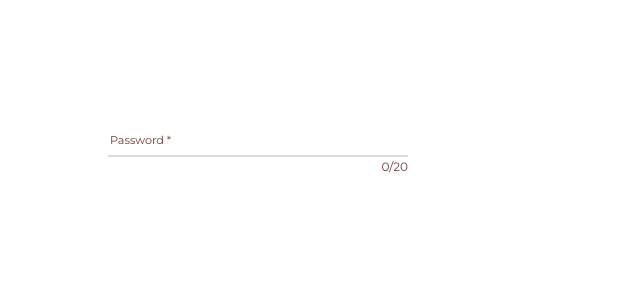
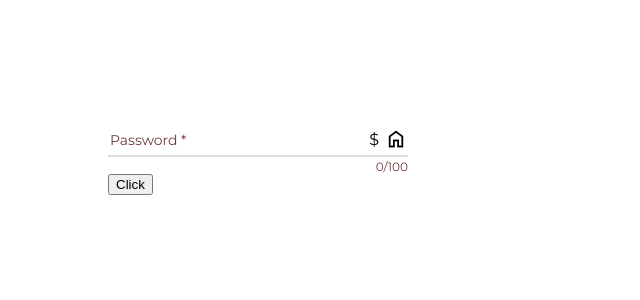
Before and after one commit to dlamas-root/vue-mosaic, a Vue app: page / in a window 1280 px wide. Before the commit this address had no page. Shown: the top 300 px of the page, without its empty margins (0-640 px from the left). Built offline with nearby package versions, Linux system fonts and the light colour scheme.

Commit message:
Added icons library and icon component

```diff
--- a/src/App.vue
+++ b/src/App.vue
@@ -1,10 +1,30 @@
 <script setup lang="ts">
+import { ref } from 'vue'
 import VmInputText from './components/VmInputText/VmInputText.vue'
+
+const hint = ref()
+
+function toggleHint() {
+  if (hint.value) {
+    hint.value = undefined
+  } else {
+    hint.value = 'Example'
+  }
+}
 </script>
 
 <template>
   <div style="width: 300px; padding: 100px">
-    <VmInputText label="Password" counter required max-length="20" />
+    <VmInputText
+      label="Password"
+      counter
+      required
+      max-length="100"
+      :hint="hint"
+      append-icon="home"
+      suffix="$"
+    />
+    <button @click="toggleHint">Click</button>
   </div>
 </template>
 
--- /dev/null
+++ b/src/components/VmIcon/VmIcon.vue
@@ -0,0 +1,33 @@
+<script setup lang="ts">
+import { computed } from 'vue'
+
+const props = defineProps({
+  name: {
+    type: String,
+    required: true
+  },
+  filled: Boolean,
+  weight: {
+    type: [Number, String],
+    default: 400
+  },
+  size: {
+    type: [Number, String],
+    default: 20
+  }
+})
+
+const style = computed(
+  () => `'FILL' ${props.filled ? '1' : '0'}, 'wght' ${props.weight}, 'GRAD' 0, 'opsz' ${props.size}`
+)
+</script>
+
+<template>
+  <span
+    style="align-self: center"
+    class="material-symbols-outlined"
+    :style="{ fontVariationSettings: style }"
+  >
+    {{ name }}
+  </span>
+</template>
--- a/src/components/VmInputText/VmInputText.vue
+++ b/src/components/VmInputText/VmInputText.vue
@@ -1,5 +1,6 @@
 <script setup lang="ts">
 import { computed, ref, type Ref } from 'vue'
+import VmIcon from '../VmIcon/VmIcon.vue'
 
 const model = defineModel<String>()
 
@@ -14,7 +15,6 @@ const props = defineProps({
   loading: Boolean,
   name: String,
   prefix: String,
-  prependIcon: String,
   readonly: Boolean,
   required: Boolean,
   rules: Array<Function>,
@@ -37,7 +37,9 @@ const count = computed(() => model.value?.length || 0)
 <template>
   <div class="vm-field">
     <div class="vm-input-field">
-      <slot name="prepend"></slot>
+      <span class="vm-input-prefix" v-if="prefix">
+        {{ prefix }}
+      </span>
       <input
         v-model="model"
         :id
@@ -48,42 +50,22 @@ const count = computed(() => model.value?.length || 0)
         :type="inputType"
         :maxlength="maxLength"
       />
-      <label>
+      <label :class="{ 'vm-label-focused': prefix }">
         <slot name="label">
           {{ label }}
         </slot>
       </label>
+      <span class="vm-input-suffix" v-if="suffix">
+        {{ suffix }}
+      </span>
       <slot name="append">
-        <span v-if="appendIcon"></span>
+        <VmIcon v-if="appendIcon" :name="appendIcon" />
         <span
           v-else-if="type === 'password'"
           class="vm-icon-field"
           @click="showPassword = !showPassword"
         >
-          <svg
-            v-show="!showPassword"
-            height="24"
-            viewBox="0 0 24 24"
-            width="24"
-            xmlns="http://www.w3.org/2000/svg"
-          >
-            <path d="M0 0h24v24H0z" fill="none" />
-            <path
-              d="M12 4.5C7 4.5 2.73 7.61 1 12c1.73 4.39 6 7.5 11 7.5s9.27-3.11 11-7.5c-1.73-4.39-6-7.5-11-7.5zM12 17c-2.76 0-5-2.24-5-5s2.24-5 5-5 5 2.24 5 5-2.24 5-5 5zm0-8c-1.66 0-3 1.34-3 3s1.34 3 3 3 3-1.34 3-3-1.34-3-3-3z"
-            />
-          </svg>
-          <svg
-            v-show="showPassword"
-            height="24"
-            viewBox="0 0 24 24"
-            width="24"
-            xmlns="http://www.w3.org/2000/svg"
-          >
-            <path d="M0 0h24v24H0zm0 0h24v24H0zm0 0h24v24H0zm0 0h24v24H0z" fill="none" />
-            <path
-              d="M12 7c2.76 0 5 2.24 5 5 0 .65-.13 1.26-.36 1.83l2.92 2.92c1.51-1.26 2.7-2.89 3.43-4.75-1.73-4.39-6-7.5-11-7.5-1.4 0-2.74.25-3.98.7l2.16 2.16C10.74 7.13 11.35 7 12 7zM2 4.27l2.28 2.28.46.46C3.08 8.3 1.78 10.02 1 12c1.73 4.39 6 7.5 11 7.5 1.55 0 3.03-.3 4.38-.84l.42.42L19.73 22 21 20.73 3.27 3 2 4.27zM7.53 9.8l1.55 1.55c-.05.21-.08.43-.08.65 0 1.66 1.34 3 3 3 .22 0 .44-.03.65-.08l1.55 1.55c-.67.33-1.41.53-2.2.53-2.76 0-5-2.24-5-5 0-.79.2-1.53.53-2.2zm4.31-.78l3.15 3.15.02-.16c0-1.66-1.34-3-3-3l-.17.01z"
-            />
-          </svg>
+          <VmIcon :name="showPassword ? 'visibility_off' : 'visibility'" size="20" filled />
         </span>
       </slot>
     </div>
@@ -111,14 +93,20 @@ const count = computed(() => model.value?.length || 0)
       top: 52%;
       left: 2px;
       transform: translateY(-50%);
-      color: #703A3A;
-      font-size: 0.7rem;
+      color: #703a3a;
+      font-size: 14px;
       pointer-events: none;
       transition: 0.15s ease;
+
+      &.vm-label-focused {
+        font-size: 0.7rem;
+        top: 10px;
+        transform: translateY(-120%);
+      }
     }
 
     &:has(> input:focus, input:valid) {
-      border-bottom: 2px solid #AC3F3F;
+      border-bottom: 2px solid #ac3f3f;
     }
 
     input {
@@ -133,7 +121,7 @@ const count = computed(() => model.value?.length || 0)
       &:focus,
       &:valid {
         ~ label {
-          font-size: 0.8rem;
+          font-size: 0.7rem;
           top: 10px;
           transform: translateY(-120%);
         }
@@ -142,6 +130,14 @@ const count = computed(() => model.value?.length || 0)
       &:required ~ label::after {
         content: ' *';
       }
+    }
+    span.vm-input-prefix {
+      align-self: center;
+      margin: 0 5px 0 0;
+    }
+    span.vm-input-suffix {
+      align-self: center;
+      margin: 0 5px;
     }
     span.vm-icon-field {
       margin-top: 3px;
@@ -164,7 +160,7 @@ const count = computed(() => model.value?.length || 0)
     .vm-hint-counter {
       margin-left: 10px;
       margin-top: 2px;
-      color: #703A3A;
+      color: #703a3a;
     }
   }
 }
--- a/src/styles/main.scss
+++ b/src/styles/main.scss
@@ -1,10 +1,11 @@
 @import url('https://fonts.googleapis.com/css2?family=Montserrat:ital,wght@0,100..900;1,100..900&display=swap');
 // font-family: "Montserrat", sans-serif;
 @import url('https://fonts.googleapis.com/css2?family=Libre+Baskerville:ital,wght@0,400;0,700;1,400&family=Montserrat:ital,wght@0,100..900;1,100..900&display=swap');
+@import url('https://fonts.googleapis.com/css2?family=Material+Symbols+Outlined:opsz,wght,FILL,GRAD@20..48,100..700,0..1,-50..200');
 // font-family: "Libre Baskerville", serif;
 
-body{
-    font-family: "Montserrat", sans-serif;
+body {
+  font-family: 'Montserrat', sans-serif;
 }
 
 /* h1, h2, h3, h4, h5, h6{
```
